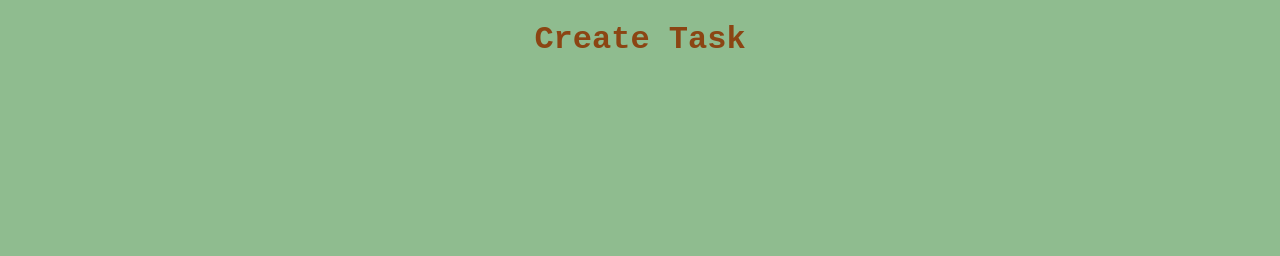
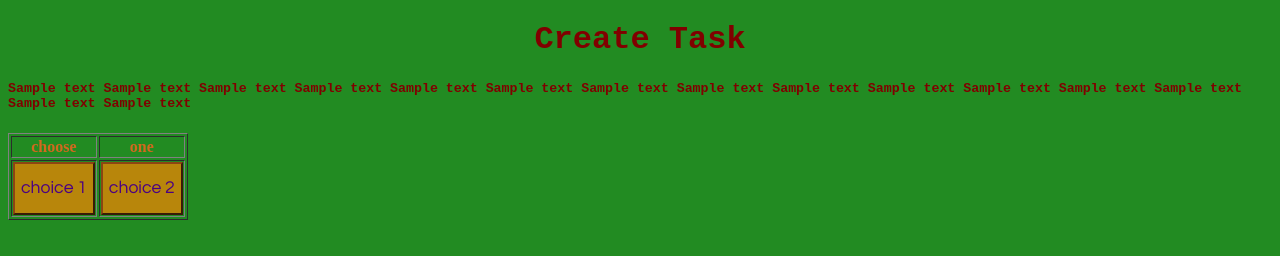
Before and after one commit to Lebstermun/create-task, a plain HTML site: page create-task/create-task.html in a window 1280 px wide. Drawn offline with Linux system fonts and the light colour scheme.

Commit message:
origin master

```diff
--- a/create-task/create-task.html
+++ b/create-task/create-task.html
@@ -3,8 +3,26 @@
 <head>
   <title>Create Task</title>
   <link href="styles/design.css" type="text/css" rel="stylesheet"/>
+  <script type="text/javascript" src="js/create-task-functions.js"></script>
 </head>
 <body>
   <h1 align=center> Create Task</h1>
+  <h5>Sample text Sample text Sample text Sample text Sample text Sample text Sample text Sample text Sample text Sample text Sample text Sample text Sample text Sample text Sample text</h5>
+
 </body>
 </html>
+<table class="table" align=center >
+        <table border="1">
+<thead align=center>
+        <tr>
+          <th>choose</th>
+          <th>one</th>
+        </tr>
+      </thead>
+      <tbody align=center>
+        <tr>
+          <td ><button onclick="choiceOne()";>choice 1</button> </td>
+          <td ><button onclick="choicetwo()";>choice 2</button> </td>
+        </tr>
+      </tbody>
+      </table>
--- /dev/null
+++ b/create-task/js/create-task-functions.js
@@ -0,0 +1,6 @@
+function choiceOne() {
+  window.location='choiceOne.html';
+}
+function choicetwo() {
+  window.location='choiceTwo.html';
+}
--- a/create-task/styles/design.css
+++ b/create-task/styles/design.css
@@ -1,9 +1,23 @@
-h1,h2,h3,h4,h5 {color:saddlebrown;}
+h1,h2,h3,h4,h5 {color:maroon;}
 
-body {background-color:DarkSeaGreen;}
+body {background-color:forestGreen;}
 
 p {font-family:"Lucida Console", Monaco, monospace;}
 
 h1,h2,h3,h4,h5 {font-family:"Courier New", Courier, monospace;}
 
 li {font-family:"Courier New", Courier, monospace;}
+
+button {
+  display: block;
+  width: 100%
+  height: 100%
+  margin: auto;
+  height: 3em;
+  font: 1.1em "Century Gothic", "Century Gothic", "Apple Gothic", sans-serif;
+  color:Indigo;
+  background-color:DarkGoldenrod;
+  border-color:SaddleBrown;
+}
+table {color:chocolate}
+<table style="text-align:center;">
```
Also changed, not shown: create-task/choiceOne.html (added, +11 -0 lines), create-task/choiceTwo.html (added, +11 -0 lines).
